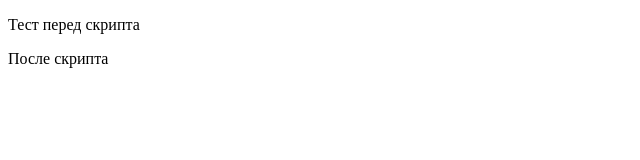
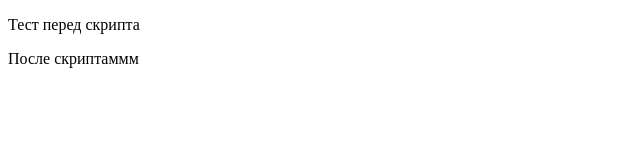
Before and after one commit to salatik111/hhhhhh, a plain HTML site: page index.html in a window 1280 px wide. Shown: the full height of the page, 0-640 px from the left. Drawn offline with Linux system fonts and the light colour scheme.

Commit message:
Update index.html

```diff
--- a/index.html
+++ b/index.html
@@ -13,6 +13,6 @@
        alert( 'Прівіт, світ!' );
     </script>
 
-    <p>После скрипта</p>
+    <p>После скриптаммм</p>
 </body>
 </html>
```
